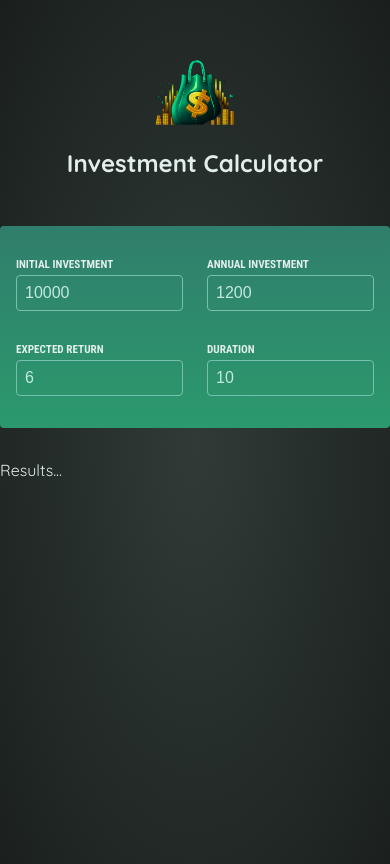
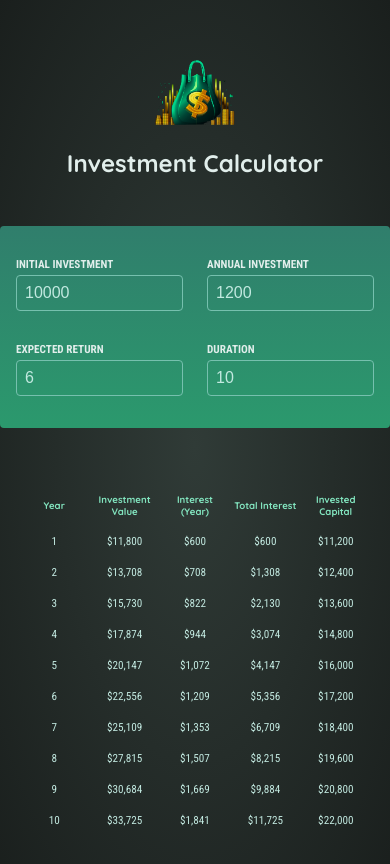
Before and after one commit to Chen-Abudi/investment-calculator, a React (Vite) app: page / in a window 390 px wide. Shown: the top 864 px of the page. Built offline with nearby package versions, Linux system fonts and the light colour scheme.

Commit message:
feat: Output results in table list and deriving values

```diff
--- a/src/App.jsx
+++ b/src/App.jsx
@@ -16,7 +16,7 @@ function App() {
     setUserInput((prevUserInput) => {
       return {
         ...prevUserInput,
-        [inputIdentifier]: +newValue,
+        [inputIdentifier]: +newValue, // Converting newValue to a number
       };
     });
   }
--- a/src/components/Results/Results.css
+++ b/src/components/Results/Results.css
@@ -1,4 +1,4 @@
-#result {
+.result {
   max-width: 50rem;
   margin: 2rem auto;
   padding: 1rem;
@@ -7,13 +7,45 @@
   text-align: right;
 }
 
-#result thead {
+/* .result__thead {
   font-size: 0.7rem;
   color: #83e6c0;
+} */
+
+.result__table-title {
+  color: #83e6c0;
+  font-size: 1rem;
+  transition: all 0.3s linear;
 }
 
-#result tbody {
+.result__table-title:hover {
+  transform: scale(1.1);
+}
+
+.result__tbody {
   font-family: "Roboto Condensed", sans-serif;
-  font-size: 0.85rem;
+  font-size: 1rem;
   color: #c2e9e0;
+  text-align: center;
 }
+
+@media only screen and (max-width: 455px) {
+  .result {
+    width: 100%;
+    margin: 1rem 0;
+    border-spacing: 0.4rem 1rem;
+    text-align: center;
+  }
+
+  .result__table-title {
+    font-size: 0.6rem;
+  }
+
+  .result__table-title:hover {
+    transform: none;
+  }
+
+  .result__tbody {
+    font-size: 0.7rem;
+  }
+}
--- a/src/components/Results/Results.jsx
+++ b/src/components/Results/Results.jsx
@@ -1,12 +1,106 @@
-import { calculateInvestmentResults } from "../../util/investment";
+// import { calculateInvestmentResults, formatter } from "../../util/investment";
+// import "./Results.css";
+
+// function Results({ input }) {
+//   const resultsData = calculateInvestmentResults(input);
+
+//   const initialInvestment =
+//     resultsData[0].valueEndOfYear -
+//     resultsData[0].interest -
+//     resultsData[0].annualInvestment;
+
+//   return (
+//     <table className="result">
+//       <thead className="result__thead">
+//         <tr className="result__table-title">
+//           <th className="result__table-header">Year</th>
+//           <th className="result__table-header">Investment Value</th>
+//           <th className="result__table-header">Interest (Year)</th>
+//           <th className="result__table-header">Total Interest</th>
+//           <th className="result__table-header">Invested Capital</th>
+//         </tr>
+//       </thead>
+//       <tbody className="result__tbody">
+//         {resultsData.map((yearData) => {
+//           const totalInterest =
+//             yearData.valueEndOfYear -
+//             yearData.annualInvestment * yearData.year -
+//             initialInvestment;
+
+//           const totalAmountInvested = yearData.valueEndOfYear - totalInterest;
+
+//           return (
+//             <tr key={yearData.year}>
+//               <td>{yearData.year}</td>
+//               <td>{formatter.format(yearData.valueEndOfYear)}</td>
+//               <td>{formatter.format(yearData.interest)}</td>
+//               <td>{formatter.format(totalInterest)}</td>
+//               <td>{formatter.format(totalAmountInvested)}</td>
+//             </tr>
+//           );
+//         })}
+//       </tbody>
+//     </table>
+//   );
+// }
+
+// export default Results;
+
+import { calculateInvestmentResults, formatter } from "../../util/investment";
 import "./Results.css";
 
 function Results({ input }) {
   const resultsData = calculateInvestmentResults(input);
 
-  console.log(resultsData);
+  // Calculate the initial investment value
+  const initialInvestment =
+    resultsData[0].valueEndOfYear -
+    resultsData[0].interest -
+    resultsData[0].annualInvestment;
 
-  return <p>Results...</p>;
+  // Define an array for table headers
+  const tableHeaders = [
+    "Year",
+    "Investment Value",
+    "Interest (Year)",
+    "Total Interest",
+    "Invested Capital",
+  ];
+
+  return (
+    <table className="result">
+      <thead className="result__thead">
+        <tr className="result__table-title">
+          {/* Mapping through the tableHeaders array to generate th elements */}
+          {tableHeaders.map((header, index) => (
+            <th key={index} className="result__table-header">
+              {header}
+            </th>
+          ))}
+        </tr>
+      </thead>
+      <tbody className="result__tbody">
+        {resultsData.map((yearData) => {
+          const totalInterest =
+            yearData.valueEndOfYear -
+            yearData.annualInvestment * yearData.year -
+            initialInvestment;
+
+          const totalAmountInvested = yearData.valueEndOfYear - totalInterest;
+
+          return (
+            <tr key={yearData.year}>
+              <td>{yearData.year}</td>
+              <td>{formatter.format(yearData.valueEndOfYear)}</td>
+              <td>{formatter.format(yearData.interest)}</td>
+              <td>{formatter.format(totalInterest)}</td>
+              <td>{formatter.format(totalAmountInvested)}</td>
+            </tr>
+          );
+        })}
+      </tbody>
+    </table>
+  );
 }
 
 export default Results;
--- a/src/index.css
+++ b/src/index.css
@@ -34,6 +34,6 @@ body {
   color: #c2e9e0;
 } */
 
-.center {
+/* .center {
   text-align: center;
-}
+} */
```
